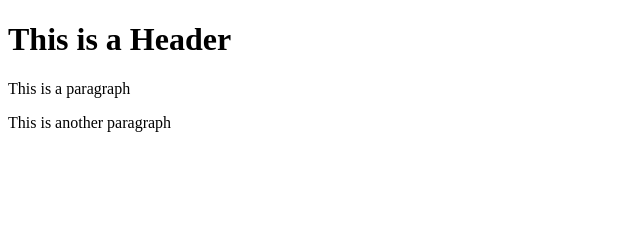
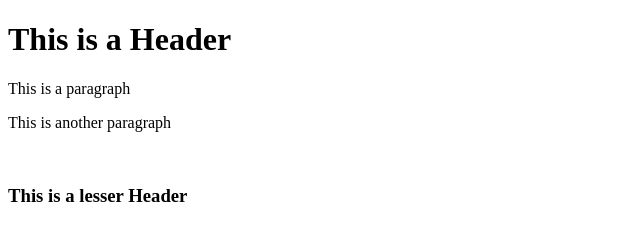
Before and after one commit to MediumJeff/git-test, a plain HTML site: page index.html in a window 1280 px wide. Shown: the whole page, without its empty margins (0-640 px from the left). Drawn offline with Linux system fonts and the light colour scheme.

Commit message:
H3 addition

```diff
--- a/index.html
+++ b/index.html
@@ -4,5 +4,7 @@
         <h1>This is a Header</h1>
         <p>This is a paragraph</p>
         <p>This is another paragraph</p>
+        <br>
+        <h3>This is a lesser Header</h3>
     </body>
 </html>
```
